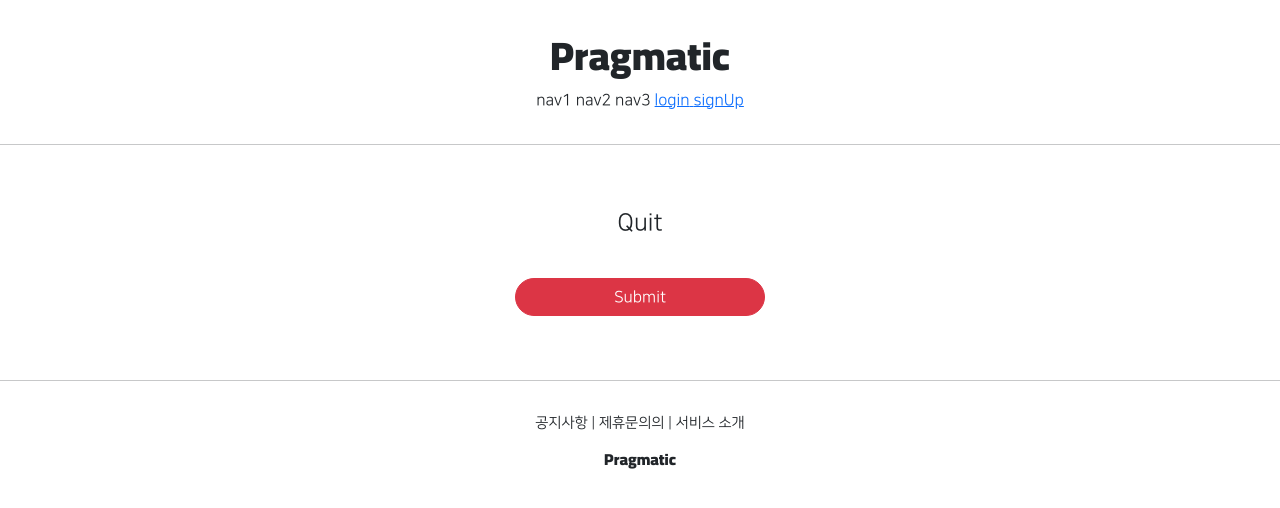
After one commit to KyeongHwanMin/Django-pinterest, a Django app: template accountapp/templates/accountapp/delete.html in a window 1280 px wide. The commit adds this page. Shown: the top 508 px of the page. Run offline with Django 3.2, Linux system fonts and the light colour scheme; the template is opened without the code that fills it, so the values that code supplies are empty; some libraries are stand-ins or nearby versions.

Commit message:
feat(delete.html) : DeleteView 기반 회원 탈퇴

```diff
--- /dev/null
+++ b/accountapp/templates/accountapp/delete.html
@@ -0,0 +1,15 @@
+{% extends 'base.html' %}
+
+{% block content %}
+
+  <div style="text-align : center; max-width: 500px; margin: 4rem auto">
+    <div class="mb-4">
+      <h4>Quit</h4>
+    </div>
+    <form action="{% url 'accountapp:delete' pk=user.pk %}" method="post">
+      {% csrf_token %}
+      <input type="submit" class="btn btn-danger rounded-pill col-6 mt-3">
+    </form>
+  </div>
+
+{% endblock %}
--- a/accountapp/templates/accountapp/detail.html
+++ b/accountapp/templates/accountapp/detail.html
@@ -16,6 +16,11 @@
           Change Info
         </p>
       </a>
+      <a href="{% url 'accountapp:delete' pk=user.pk %}">
+        <p>
+          Quit
+        </p>
+      </a>
       {% endif %}
     </div>
   </div>
--- a/accountapp/urls.py
+++ b/accountapp/urls.py
@@ -1,6 +1,6 @@
 from django.contrib.auth.views import LoginView, LogoutView
 from django.urls import path
-from accountapp.views import hello_world, AccountCreateView, AccountDetailView, AccountUpdateView
+from accountapp.views import hello_world, AccountCreateView, AccountDetailView, AccountUpdateView, AccountDeleteView
 
 app_name = "accountapp"
 
@@ -14,4 +14,5 @@ urlpatterns = [
     path('create/', AccountCreateView.as_view(), name='create'),
     path('detail/<int:pk>', AccountDetailView.as_view(), name='detail'),
     path('update/<int:pk>', AccountUpdateView.as_view(), name='update'),
+    path('delete/<int:pk>', AccountDeleteView.as_view(), name='delete'),
 ]
--- a/templates/header.html
+++ b/templates/header.html
@@ -7,9 +7,12 @@
         <span>nav1</span>
         <span>nav2</span>
         <span>nav3</span>
-        {% if not user.is_authenticated %} #로그인이 되어있지 않으면
+        {% if not user.is_authenticated %}<!-- #로그인이 되어있지 않으면-->
         <a href="{% url 'accountapp:login' %}?next={{ request.path }}">
             <span>login</span>
+        </a>
+        <a href="{% url 'accountapp:create' %}">
+            <span>signUp</span>
         </a>
         {% else %}
         <a href="{% url 'accountapp:detail' pk=user.pk %}">
```
Also changed, not shown: accountapp/views.py (+7 -1 lines).
